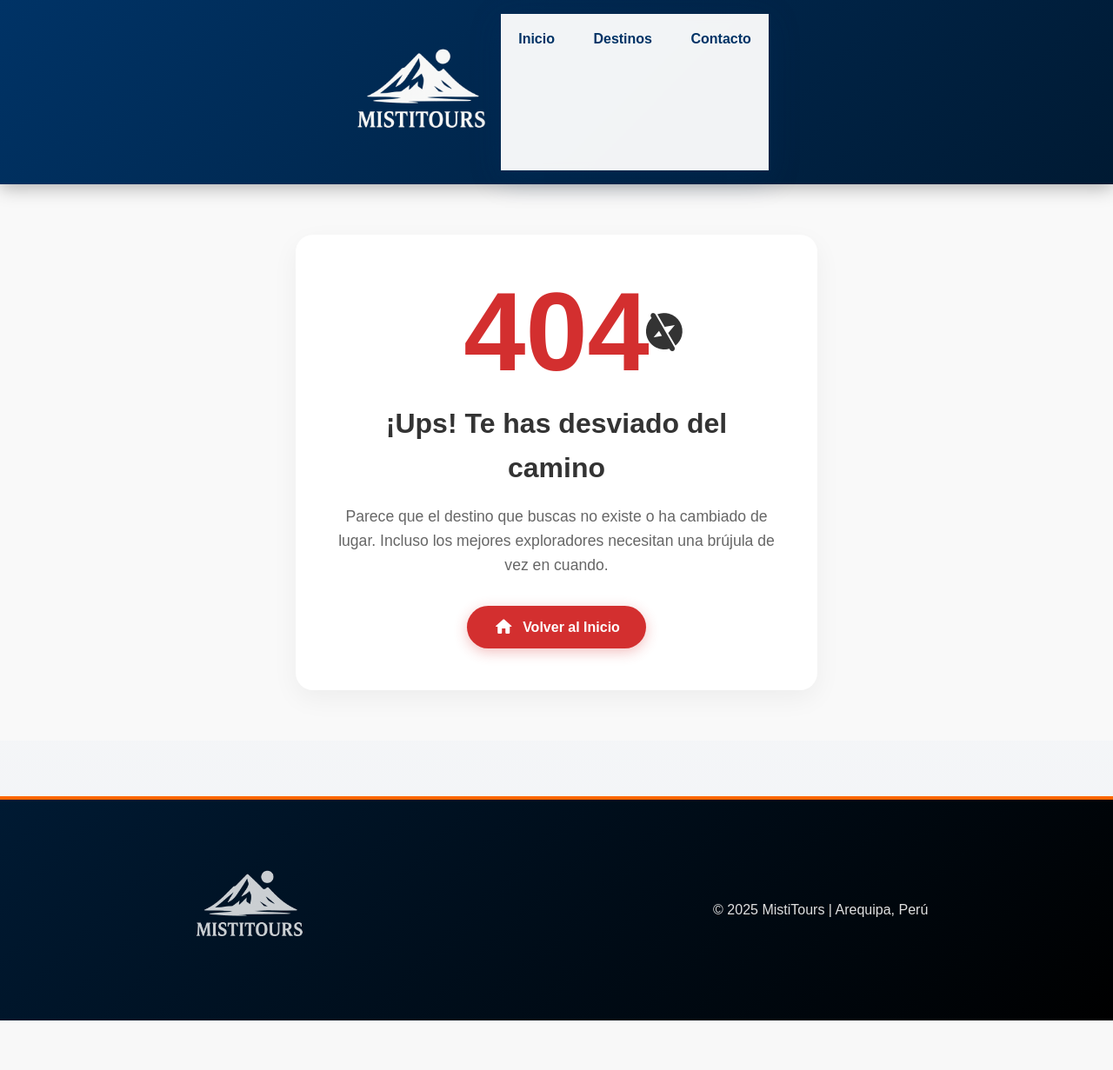
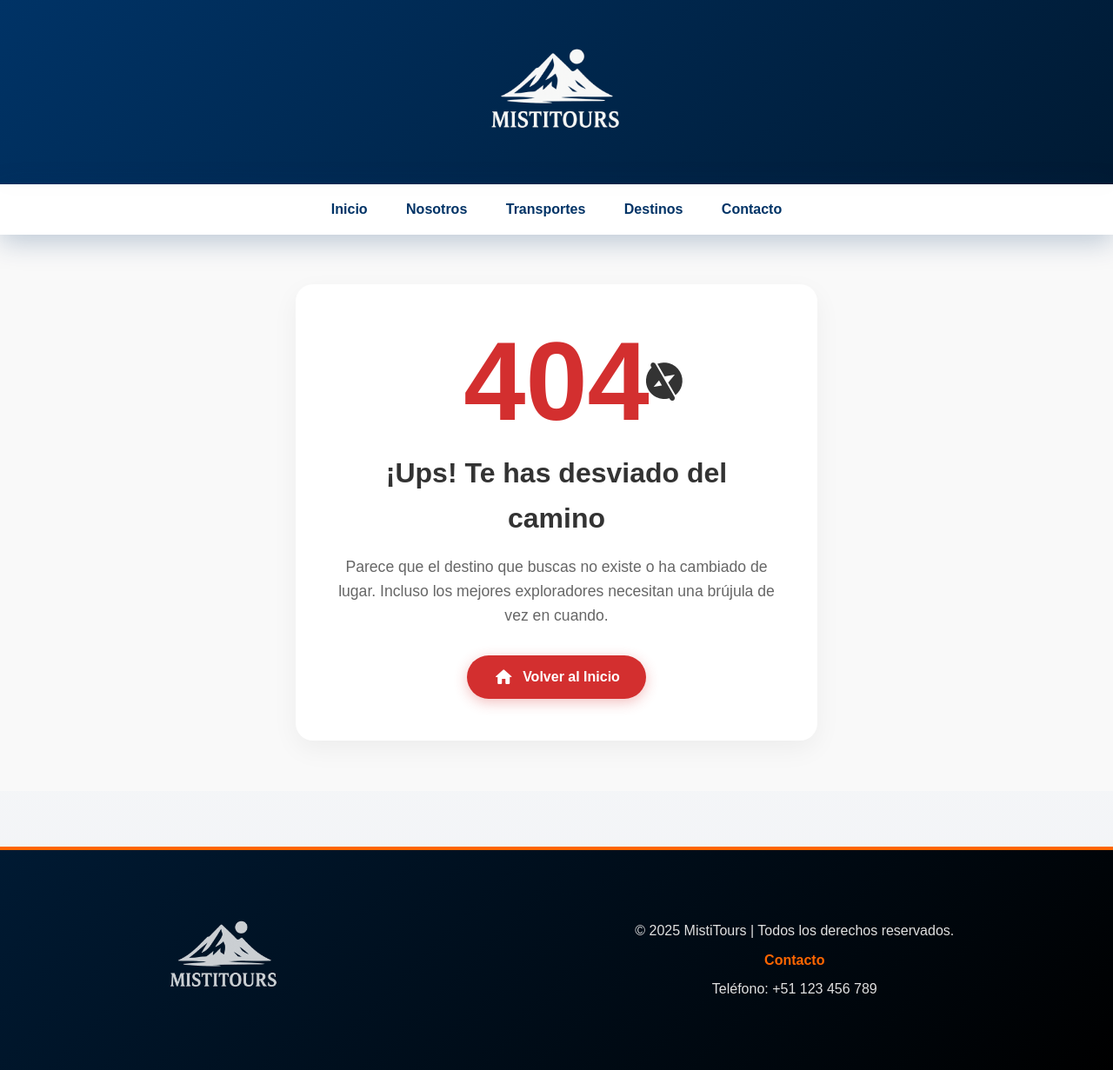
Before and after one commit to j3an31/Aplicacion-Web-Empresarial, a Flask app: template templates/404.html in a window 1280 px wide. Shown: the whole page at 87% size. Before the commit the page ends 1174 px from the top, so only its background shows below. Run offline with Flask 3, Linux system fonts and the light colour scheme; the template is opened without the code that fills it, so the values that code supplies are empty.

Commit message:
Modificando 404

```diff
--- a/templates/404.html
+++ b/templates/404.html
@@ -4,7 +4,7 @@
     <meta charset="UTF-8">
     <meta name="viewport" content="width=device-width, initial-scale=1.0">
     <title>Página no encontrada | MistiTours</title>
-    <link rel="stylesheet" href="css/base.css">
+    <link rel="stylesheet" href="/static/css/base.css">
     <link rel="icon" href="imagenes/logo_blanco.png">
     <link href="https://fonts.googleapis.com/icon?family=Material+Icons+Round" rel="stylesheet">
 
@@ -105,20 +105,23 @@
 </head>
 <body>
 
-    <header class="main-header">
+    <header>
         <div class="logo-container">
-            <a href="mistiTours.html">
-                <img src="imagenes/logo_blanco.png" alt="Logo de MistiTours" class="logo">
+            <a href="{{url_for('index')}}">
+                <img src="/static/imagenes/logo_blanco.png" alt="Logo de MistiTours" class="logo">
             </a>
         </div>
-        <nav class="nav-bar">
-            <div class="nav-links">
-                <a href="mistiTours.html">Inicio</a>
-                <a href="destinos.html">Destinos</a>
-                <a href="contacto.html">Contacto</a>
-            </div>
-        </nav>
     </header>
+
+    <nav class="nav-bar">
+        <div class="nav-links">
+            <a href="{{url_for('index')}}">Inicio</a>
+            <a href="{{url_for('nosotros')}}">Nosotros</a>
+            <a href="{{url_for('transporte')}}">Transportes</a>
+            <a href="{{url_for('destinos')}}">Destinos</a>
+            <a href="{{url_for('contacto')}}">Contacto</a>
+        </div>
+    </nav>
 
     <main class="error-main">
         <div class="error-content">
@@ -128,7 +131,7 @@
                 Parece que el destino que buscas no existe o ha cambiado de lugar.
                 Incluso los mejores exploradores necesitan una brújula de vez en cuando.
             </p>
-            <a href="mistiTours.html" class="btn-home">
+            <a href="{{url_for('index')}}" class="btn-home">
                 <span class="material-icons-round">home</span>
                 Volver al Inicio
             </a>
@@ -138,10 +141,12 @@
     <footer>
         <div class="footer-container">
             <div class="footer-marcadeagua">
-                <img src="imagenes/logo_blanco.png" alt="Logo de MistiTours" class="logo-footer">
+                <img src="/static/imagenes/logo_blanco.png" alt="Logo de MistiTours" class="logo-footer">
             </div>
             <div class="footer-informacion">
-                <p>&copy; 2025 MistiTours | Arequipa, Perú</p>
+                <p>&copy; 2025 MistiTours | Todos los derechos reservados.</p>
+                <p><a href="{{url_for('contacto')}}">Contacto</a></p>
+                <p>Teléfono: +51 123 456 789</p>
             </div>
         </div>
     </footer>
--- a/templates/index.html
+++ b/templates/index.html
@@ -7,7 +7,7 @@
     <link rel="stylesheet" href="/static/css/base.css">
     <link rel="stylesheet" href="/static/css/style.css">
 
-    <link rel="icon" href="imagenes/logo_blanco.png">
+    <link rel="icon" href="/static/imagenes/logo_blanco.png">
 </head>
 
 <body>
```
